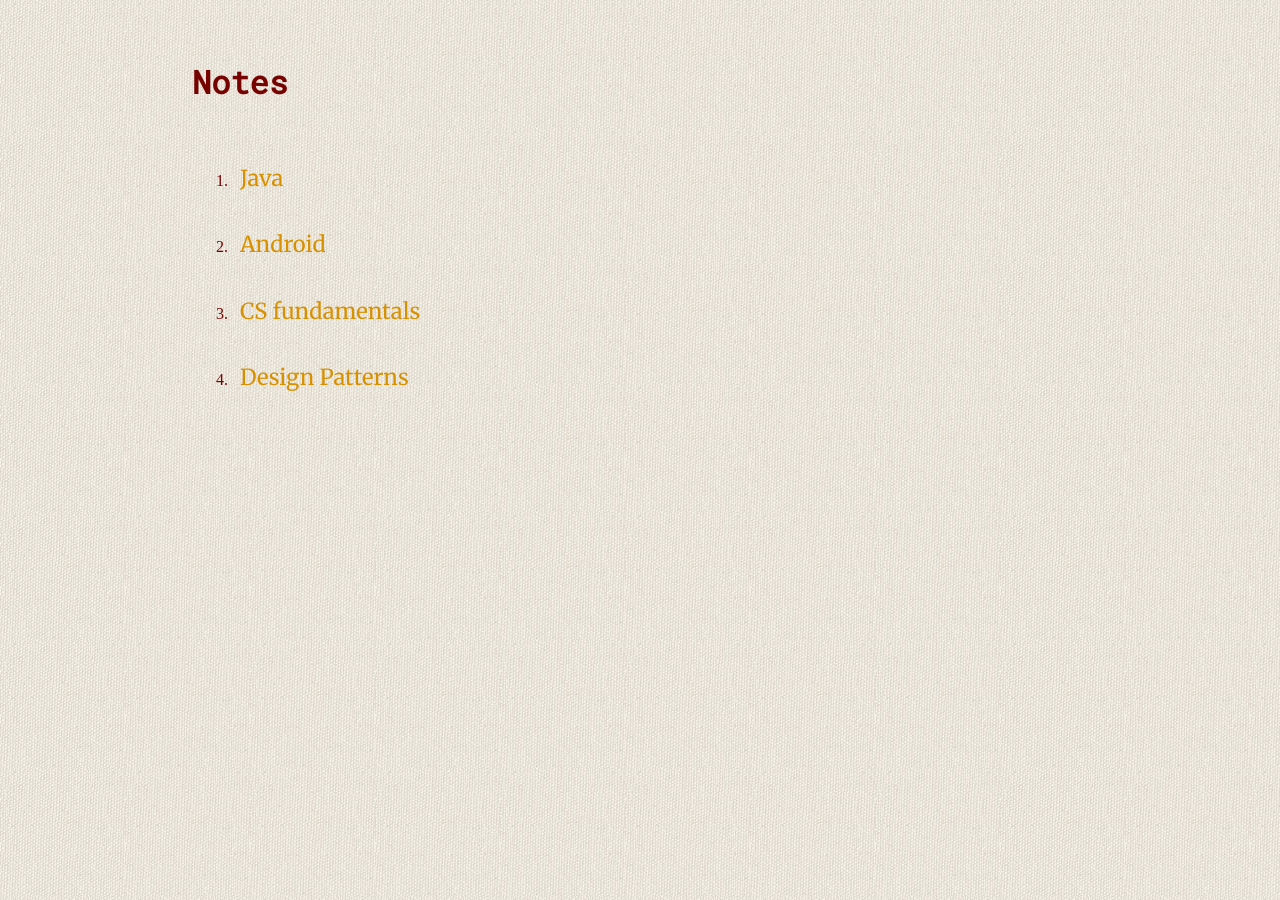
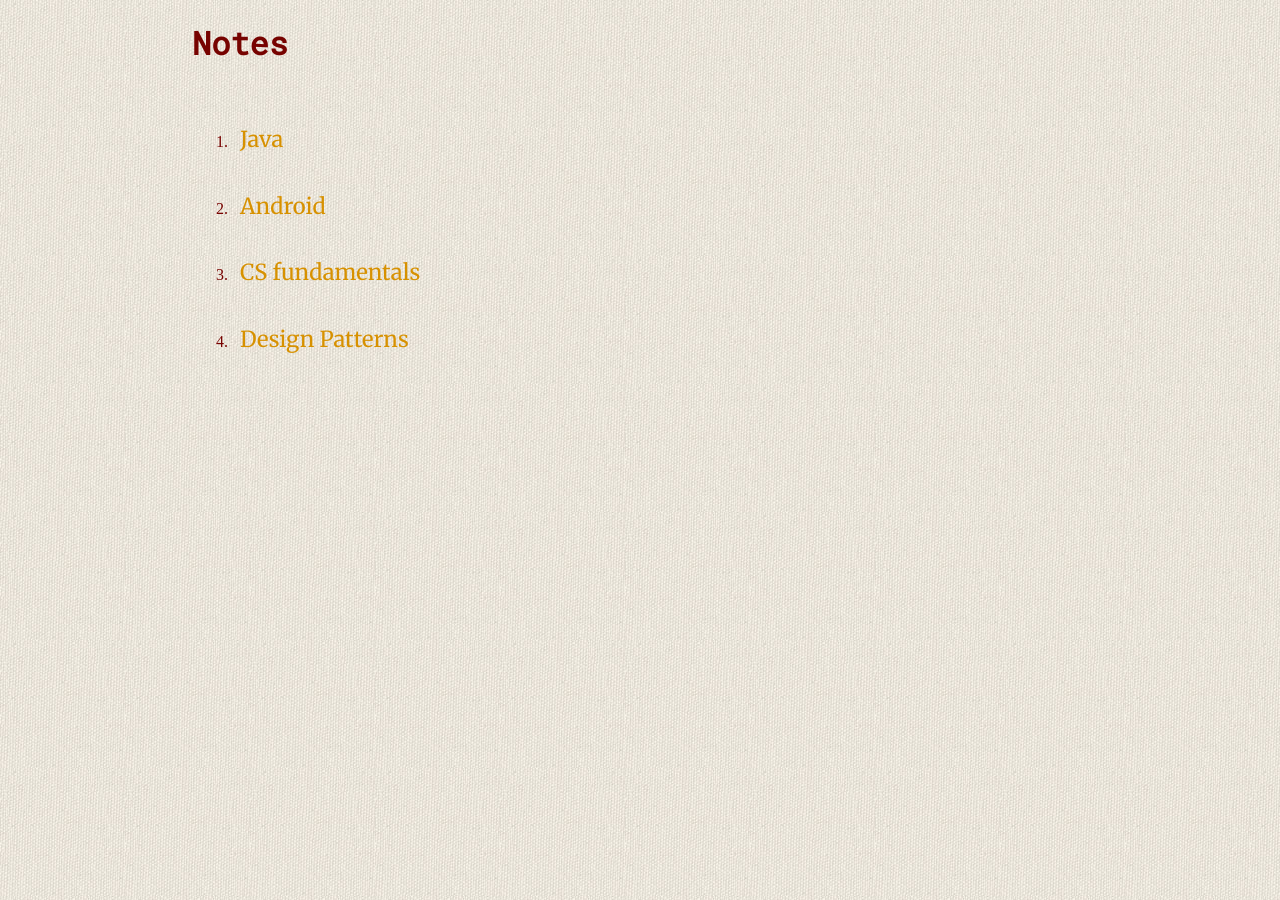
Before and after one commit to Jokestir/Jokestir.github.io, a Jekyll site: the page built from index.html, in a window 1280 px wide. Built offline with Jekyll 4.4.1, drawn with Linux system fonts in a browser that asks for light colours.

Commit message:
change top margin

```diff
--- a/css/main.css
+++ b/css/main.css
@@ -2,6 +2,7 @@ body {
     margin: 60px auto;
     width: 70%;
 	background: url(/assets/background.jpg) repeat;
+    margin-top: 0px;
 }
 nav ul, footer ul {
 
```
